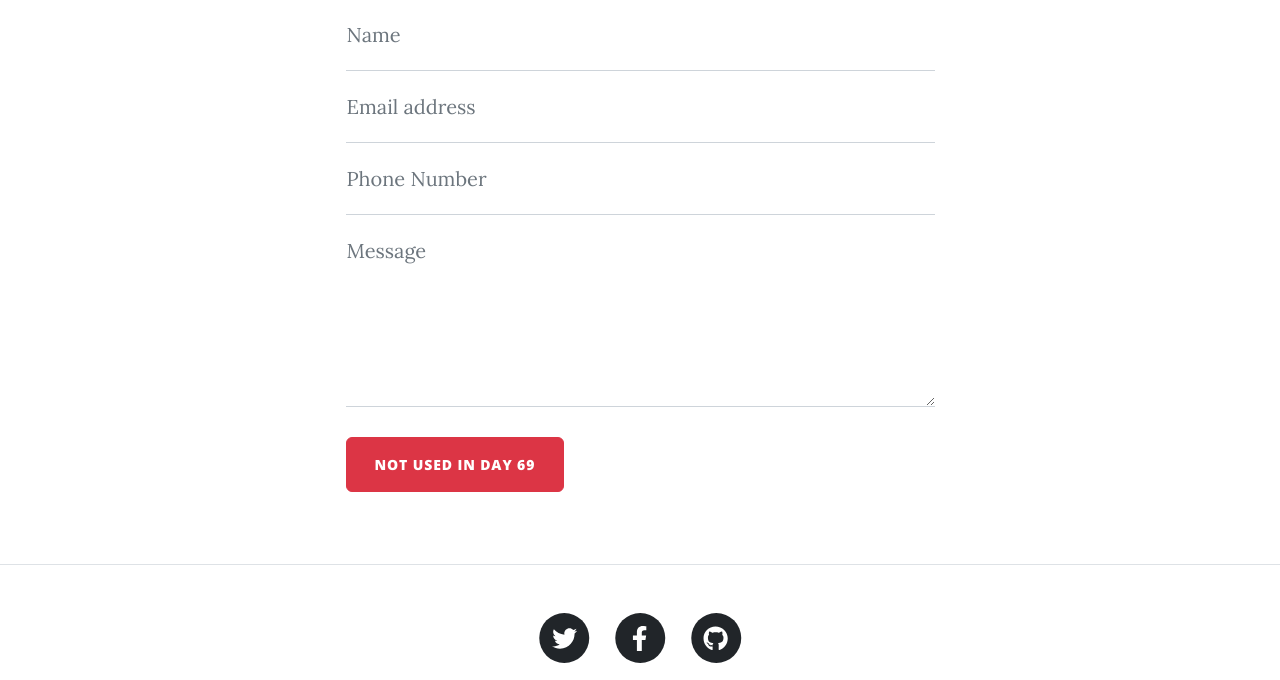
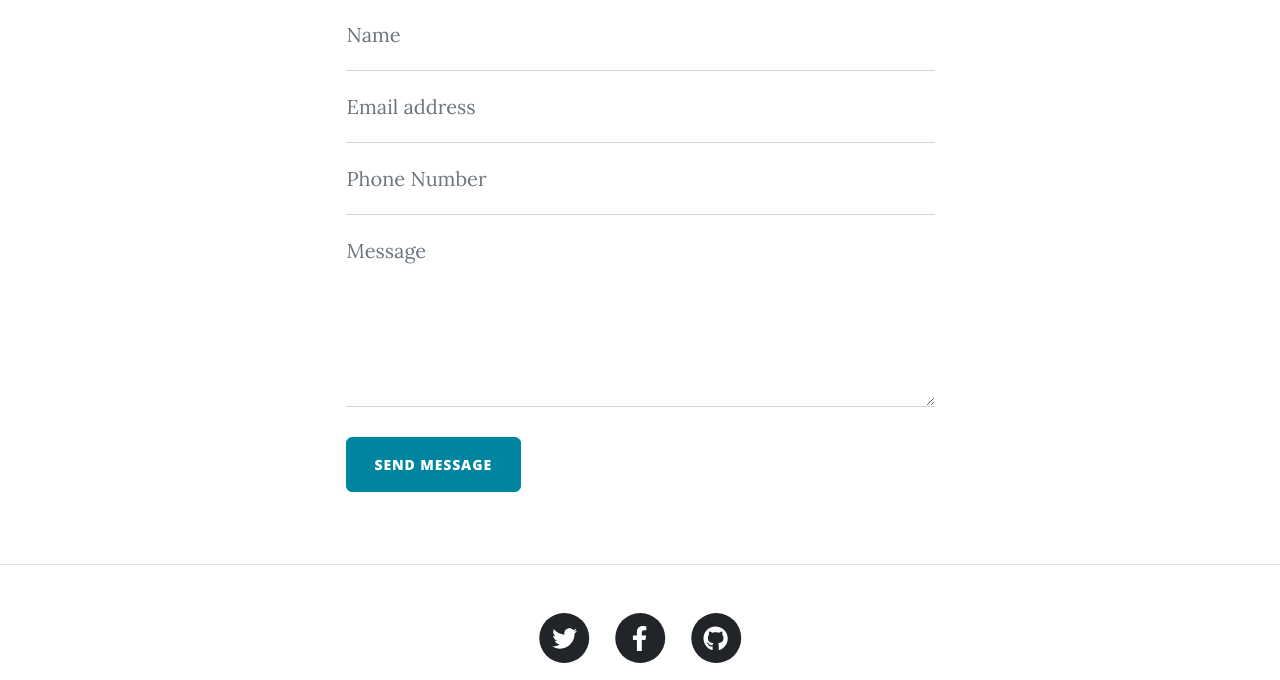
Before and after one commit to Jtolen543/blog-app, a Flask app: page /contact in a window 1280 px wide. Shown: the part 721-1401 px from the top of the page. Run offline with Flask 3, Linux system fonts and the light colour scheme; some libraries are stand-ins or nearby versions.

Commit message:
Finished blog app

```diff
--- a/templates/contact.html
+++ b/templates/contact.html
@@ -84,11 +84,11 @@
             </div>
             <br />
             <button
-              class="btn btn-danger text-uppercase"
+              class="btn btn-primary text-uppercase"
               id="submitButton"
               type="submit"
             >
-              NOT USED in Day 69
+              SEND MESSAGE
             </button>
           </form>
         </div>
```
Also changed, not shown: forms.py (line endings or trailing spaces).
